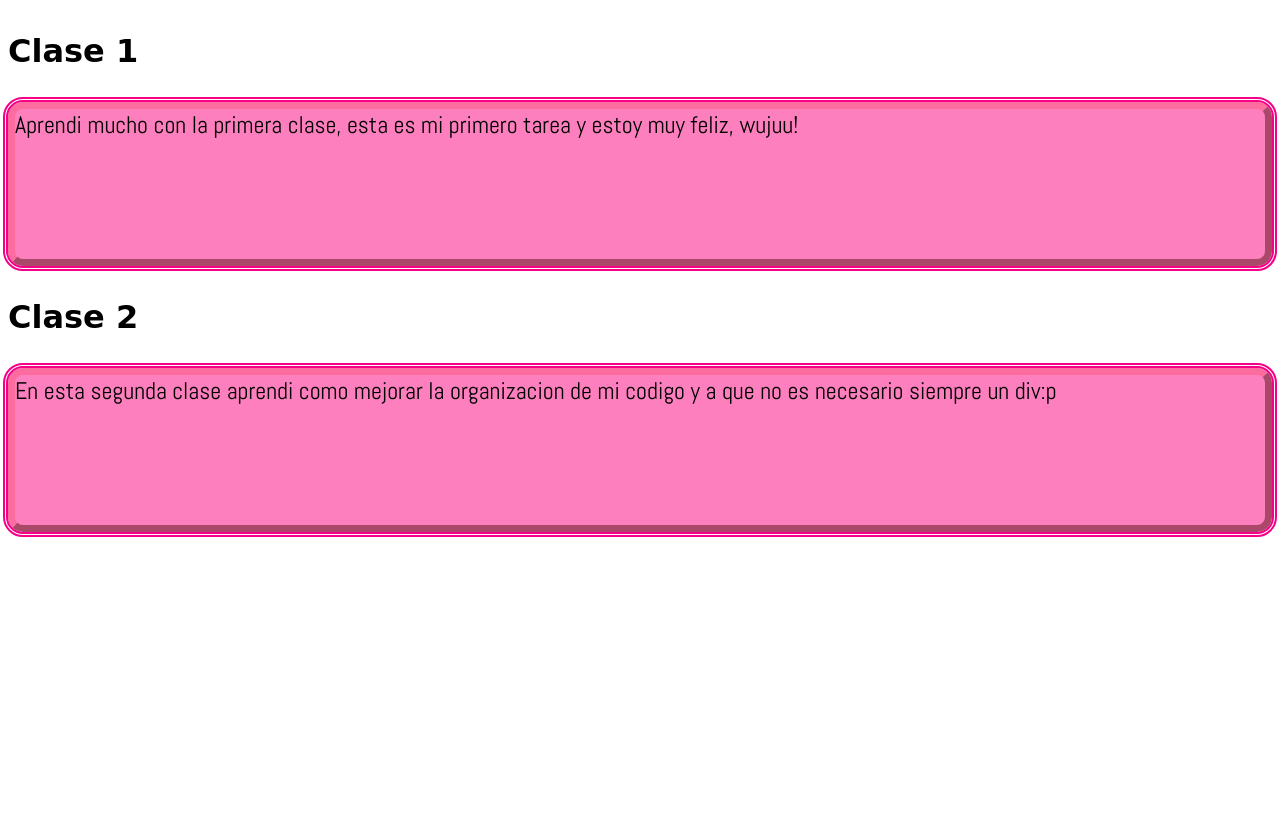
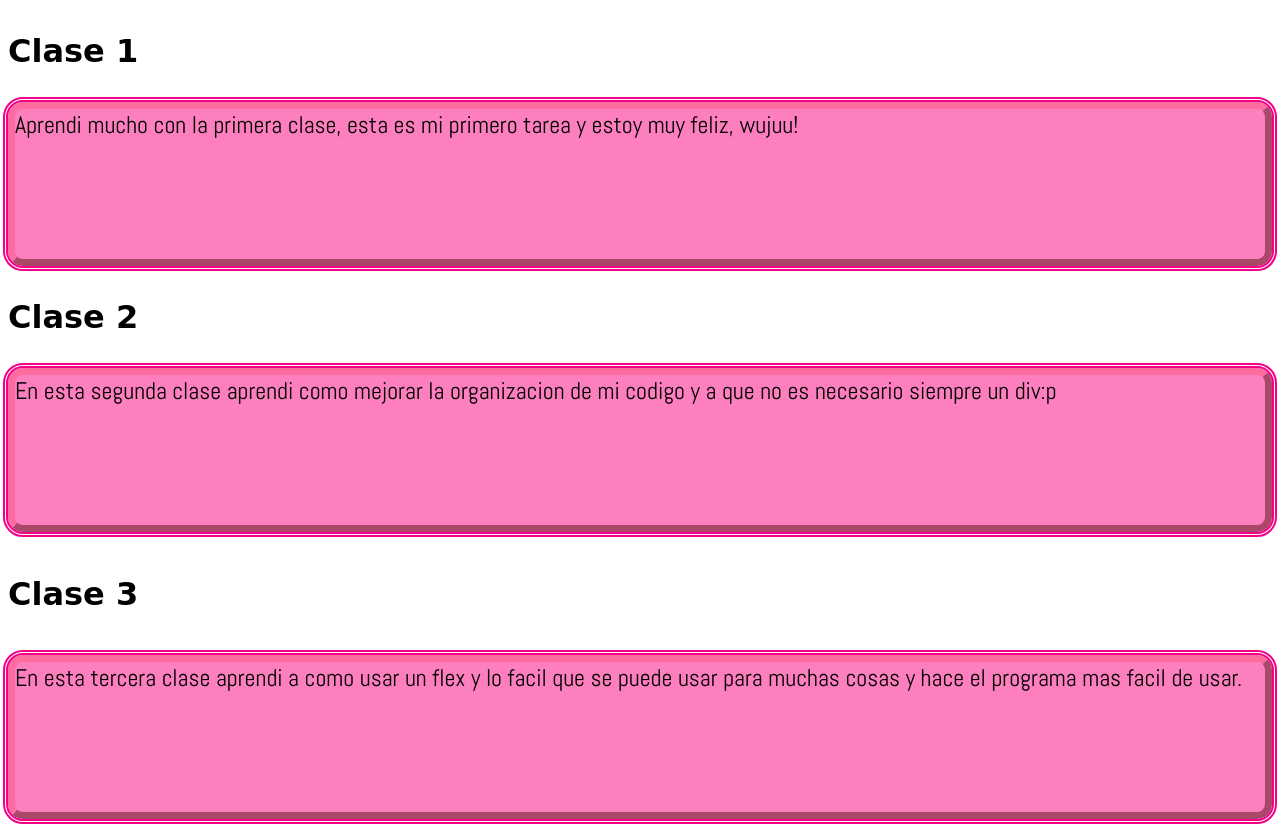
Before and after one commit to MahoganyCast/Feedbacks, a plain HTML site: page index.html in a window 1280 px wide. Before the commit the page ends 800 px from the top, so only its background shows below. Drawn offline with Linux system fonts and the light colour scheme; a web font is replaced by a local one.

Commit message:
Add feedback 3

```diff
--- a/index.html
+++ b/index.html
@@ -23,6 +23,12 @@
           codigo y a que no es necesario siempre un div:p
         </p>
       </div>
+      <div class="child">
+        <h4 class="title">Clase 3</h4>
+        <p class="content">
+          En esta tercera clase aprendi a como usar un flex y lo facil que se puede usar para muchas cosas y hace el programa mas facil de usar.
+        </p>
+      </div>
     </div>
   </body>
 </html>
```
